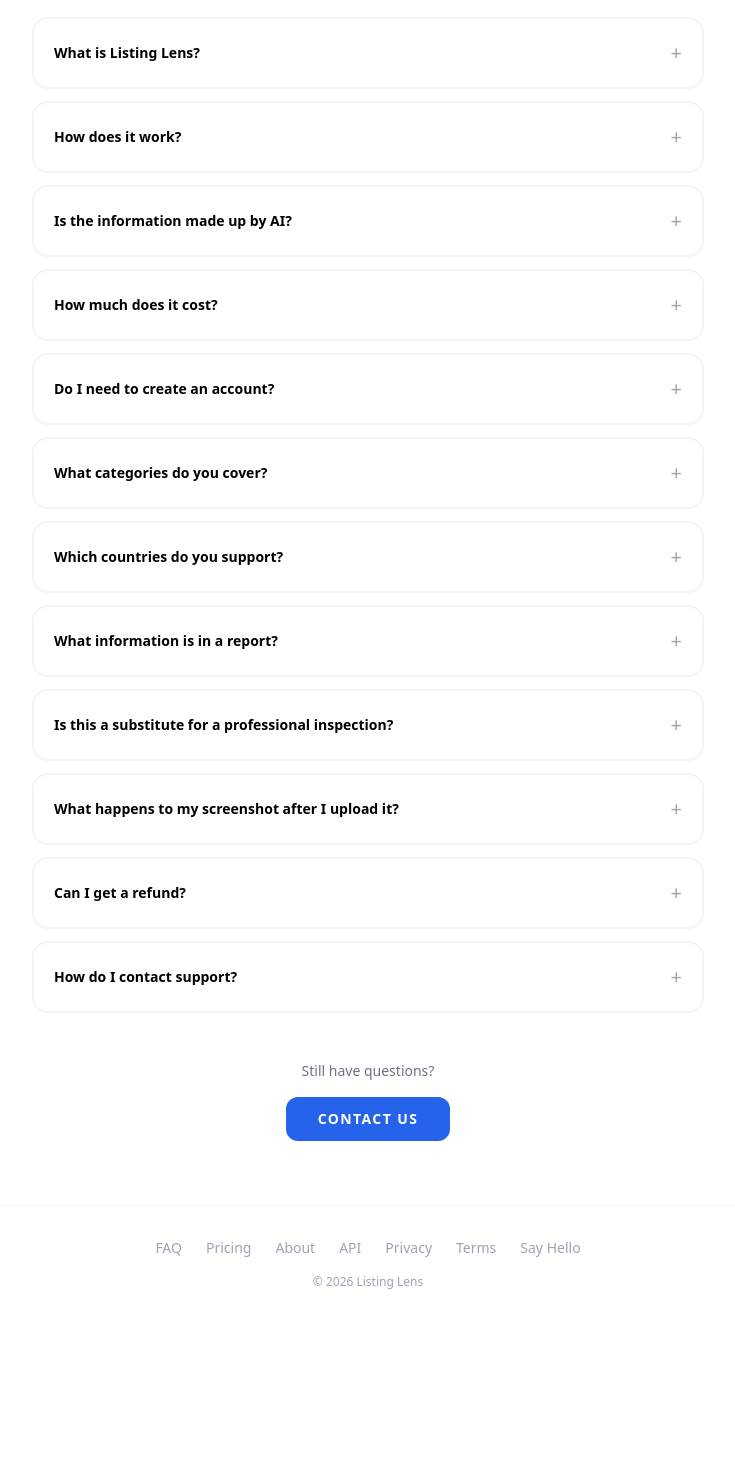
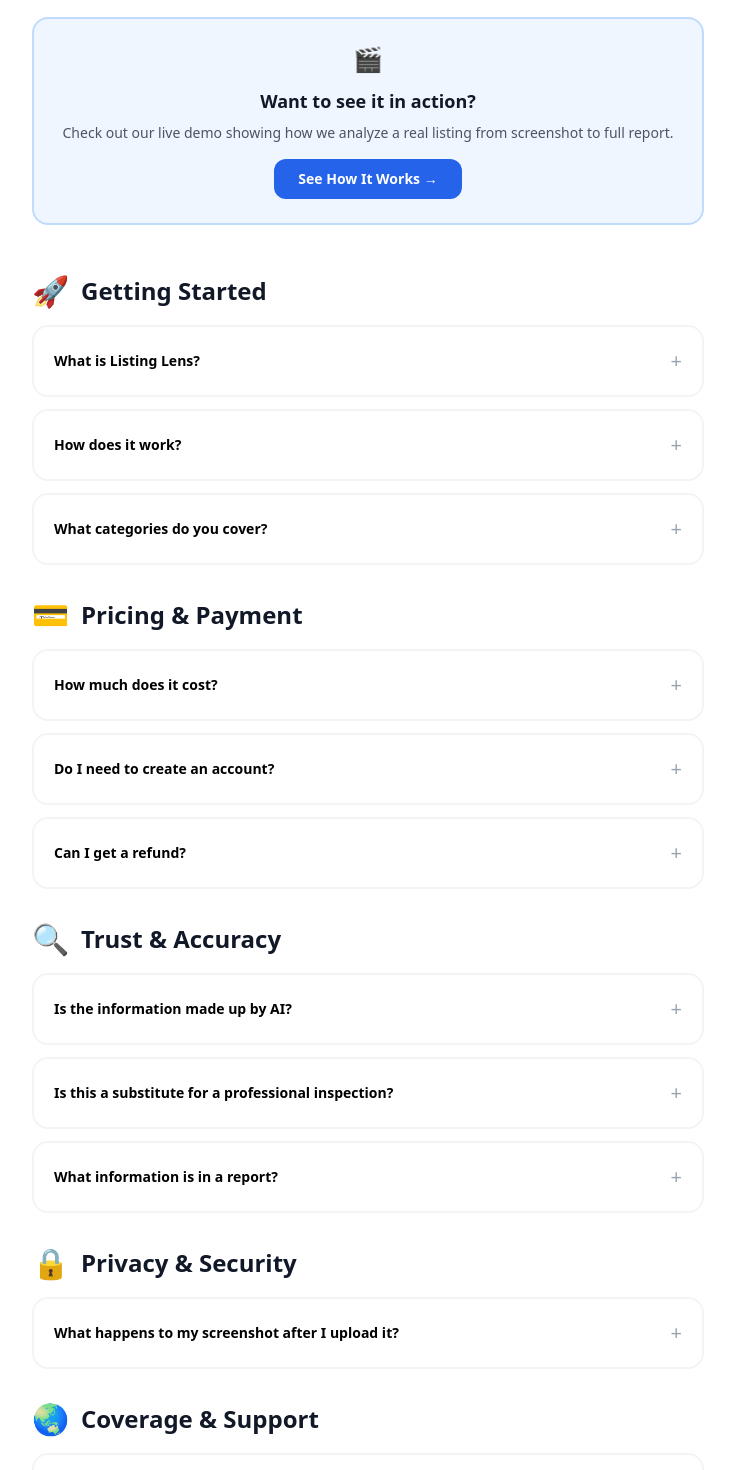
Before and after one commit to 1973Studio/listinglens-production, a Next.js app: page /faq in a window 1280 px wide. Shown: the part 300-1770 px from the top of the page, without its empty margins (272-1007 px from the left). Before the commit the page ends 1622 px from the top, so only its background shows below. Built offline with nearby package versions, Linux system fonts and the light colour scheme.

Commit message:
Update page.tsx

```diff
--- a/app/faq/page.tsx
+++ b/app/faq/page.tsx
@@ -6,7 +6,11 @@
   const [darkMode, setDarkMode] = useState(false);
   const [openIndex, setOpenIndex] = useState<number | null>(null);
 
-  const faqs = [
+  const faqCategories = [
+    {
+      title: "Getting Started",
+      icon: "🚀",
+      faqs: [
         {
           question: "What is Listing Lens?",
           answer: "Listing Lens is an AI-powered research tool that analyses marketplace listings for you. Upload a screenshot of any listing from vehicles to property to electronics, and we'll research market value, known issues, recalls, owner feedback, and red flags — then deliver a comprehensive report in seconds."
@@ -16,9 +20,15 @@
           answer: "Upload a screenshot of any listing. Our AI reads the image, identifies what's being sold, then searches real sources — manufacturer recalls, owner forums, review sites, market data — to compile a detailed report. Think of it like having a thousand researchers working simultaneously on your behalf."
         },
         {
-      question: "Is the information made up by AI?",
-      answer: "No. Our AI doesn't generate or invent information — it finds it. Everything in your report comes from real, publicly available sources. The AI's job is to search and organise, not to make things up. You could find this information yourself; we just do it in seconds instead of hours."
+          question: "What categories do you cover?",
+          answer: "We currently analyse listings for vehicles (cars, bikes, boats, caravans, jet skis), property (houses, apartments, land), electronics (phones, laptops, cameras), fashion (clothing, bags, shoes), watches & jewellery, and everything else (furniture, instruments, tools, collectibles)."
+        }
+      ]
     },
+    {
+      title: "Pricing & Payment",
+      icon: "💳",
+      faqs: [
         {
           question: "How much does it cost?",
           answer: "Each report costs $5 in your local currency — whether that's $5 AUD, $5 USD, £5 GBP, €5 EUR, $5 NZD, or $5 SGD. No subscription, no account needed. Just pay for what you use."
@@ -28,32 +38,52 @@
           answer: "No. We don't ask for your email, name, or any personal details. Upload a screenshot, pay via Stripe, get your report. That's it."
         },
         {
-      question: "What categories do you cover?",
-      answer: "We currently analyse listings for vehicles (cars, bikes, boats, caravans, jet skis), property (houses, apartments, land), electronics (phones, laptops, cameras), fashion (clothing, bags, shoes), watches & jewellery, and everything else (furniture, instruments, tools, collectibles)."
+          question: "Can I get a refund?",
+          answer: "Due to the instant-delivery nature of digital reports, refunds are generally not available once a report has been generated. If you experience a technical issue that prevents you from receiving your report, contact us and we'll make it right."
+        }
+      ]
     },
     {
-      question: "Which countries do you support?",
-      answer: "We fully support listings from Australia, New Zealand, and Singapore. You can also select 'Rest of World' (beta) for listings from other regions — your report will use global sources."
-    },
+      title: "Trust & Accuracy",
+      icon: "🔍",
+      faqs: [
         {
-      question: "What information is in a report?",
-      answer: "Reports include: listing details extraction, market value analysis, known issues and common faults, recall information, owner insights (praise and complaints), red flags and concerns, questions to ask the seller, negotiation strategy with suggested prices, and visual analysis of the listing photos."
+          question: "Is the information made up by AI?",
+          answer: "No. Our AI doesn't generate or invent information — it finds it. Everything in your report comes from real, publicly available sources. The AI's job is to search and organise, not to make things up. You could find this information yourself; we just do it in seconds instead of hours."
         },
         {
           question: "Is this a substitute for a professional inspection?",
           answer: "No. Listing Lens helps you research before you buy, but you should always arrange a professional inspection (mechanic, building inspector, marine surveyor, etc.) before making a significant purchase. We help you know what to look for and what questions to ask."
         },
         {
+          question: "What information is in a report?",
+          answer: "Reports include: listing details extraction, market value analysis, known issues and common faults, recall information, owner insights (praise and complaints), red flags and concerns, questions to ask the seller, negotiation strategy with suggested prices, and visual analysis of the listing photos."
+        }
+      ]
+    },
+    {
+      title: "Privacy & Security",
+      icon: "🔒",
+      faqs: [
+        {
           question: "What happens to my screenshot after I upload it?",
           answer: "Screenshots are processed in real-time and automatically deleted within 5 minutes. We don't keep copies of your uploads or your reports. Privacy is built into how we operate."
+        }
+      ]
     },
     {
-      question: "Can I get a refund?",
-      answer: "Due to the instant-delivery nature of digital reports, refunds are generally not available once a report has been generated. If you experience a technical issue that prevents you from receiving your report, contact us and we'll make it right."
+      title: "Coverage & Support",
+      icon: "🌏",
+      faqs: [
+        {
+          question: "Which countries do you support?",
+          answer: "We fully support listings from Australia, New Zealand, and Singapore. You can also select 'Rest of World' (beta) for listings from other regions — your report will use global sources."
         },
         {
           question: "How do I contact support?",
           answer: "Use our contact form or email us at hello@listinglens.app — we're happy to help with any questions or issues."
+        }
+      ]
     }
   ];
 
@@ -70,8 +100,9 @@
       >
         <div className="max-w-4xl mx-auto px-6 py-4 flex items-center justify-between">
           <a href="/" className="flex flex-col gap-0.5 group transition-opacity hover:opacity-70">
-            <span className={`text-[10px] font-bold uppercase tracking-[0.15em] ${darkMode ? 'text-gray-500' : 'text-gray-400'}`}>
-              Advocate Mode
+            <span className={`text-[10px] font-semibold uppercase tracking-[0.15em] ${darkMode ? 'text-gray-500' : 'text-stone-500'} flex items-center gap-1.5`}>
+              <span className="inline-block w-1.5 h-1.5 rounded-full bg-green-500" style={{ boxShadow: '0 0 8px rgba(34, 197, 94, 0.5)' }} />
+              Online
             </span>
             <span className={`text-base font-black uppercase tracking-[0.1em] ${darkMode ? 'text-white' : 'text-gray-900'}`}>
               LISTING LENS
@@ -99,11 +130,49 @@
             </h1>
           </div>
 
-          {/* FAQ LIST */}
+          {/* DEMO LINK CALLOUT */}
+          <div className={`rounded-2xl p-6 mb-12 text-center border-2 ${
+            darkMode
+              ? 'bg-blue-950/20 border-blue-900/50'
+              : 'bg-blue-50 border-blue-200'
+          }`}>
+            <p className="text-2xl mb-3">🎬</p>
+            <h3 className={`font-bold text-lg mb-2 ${darkMode ? 'text-white' : 'text-gray-900'}`}>
+              Want to see it in action?
+            </h3>
+            <p className={`text-sm mb-4 ${darkMode ? 'text-gray-400' : 'text-gray-600'}`}>
+              Check out our live demo showing how we analyze a real listing from screenshot to full report.
+            </p>
+            <a
+              href="/demo"
+              className="inline-block bg-blue-600 text-white px-6 py-2.5 rounded-xl font-bold text-sm hover:bg-blue-700 transition-all"
+            >
+              See How It Works →
+            </a>
+          </div>
+
+          {/* FAQ CATEGORIES */}
+          <div className="space-y-8">
+            {faqCategories.map((category, catIndex) => (
+              <div key={catIndex}>
+                {/* Category Header */}
+                <div className="mb-4">
+                  <h2 className={`text-2xl font-black ${darkMode ? 'text-white' : 'text-gray-900'} flex items-center gap-3`}>
+                    <span className="text-3xl">{category.icon}</span>
+                    {category.title}
+                  </h2>
+                </div>
+
+                {/* FAQ Items */}
                 <div className="space-y-3">
-            {faqs.map((faq, index) => (
+                  {category.faqs.map((faq, faqIndex) => {
+                    const globalIndex = faqCategories
+                      .slice(0, catIndex)
+                      .reduce((sum, cat) => sum + cat.faqs.length, 0) + faqIndex;
+
+                    return (
                       <div
-                key={index}
+                        key={faqIndex}
                         className={`rounded-2xl border-2 overflow-hidden transition-all ${
                           darkMode
                             ? 'bg-gray-800 border-gray-700'
@@ -111,19 +180,23 @@
                         }`}
                       >
                         <button
-                  onClick={() => setOpenIndex(openIndex === index ? null : index)}
-                  className={`w-full p-5 text-left flex justify-between items-center gap-4`}
+                          onClick={() => setOpenIndex(openIndex === globalIndex ? null : globalIndex)}
+                          className="w-full p-5 text-left flex justify-between items-center gap-4"
                         >
                           <span className={`font-bold text-sm ${darkMode ? 'text-white' : ''}`}>{faq.question}</span>
-                  <span className={`text-xl ${darkMode ? 'text-gray-500' : 'text-gray-400'}`}>
-                    {openIndex === index ? '−' : '+'}
+                          <span className={`text-xl ${darkMode ? 'text-gray-500' : 'text-gray-400'} flex-shrink-0`}>
+                            {openIndex === globalIndex ? '−' : '+'}
                           </span>
                         </button>
-                {openIndex === index && (
+                        {openIndex === globalIndex && (
                           <div className={`px-5 pb-5 text-sm leading-relaxed ${darkMode ? 'text-gray-400' : 'text-gray-600'}`}>
                             {faq.answer}
                           </div>
                         )}
+                      </div>
+                    );
+                  })}
+                </div>
               </div>
             ))}
           </div>
```
Lines whose indentation alone changed are shown as unchanged.
